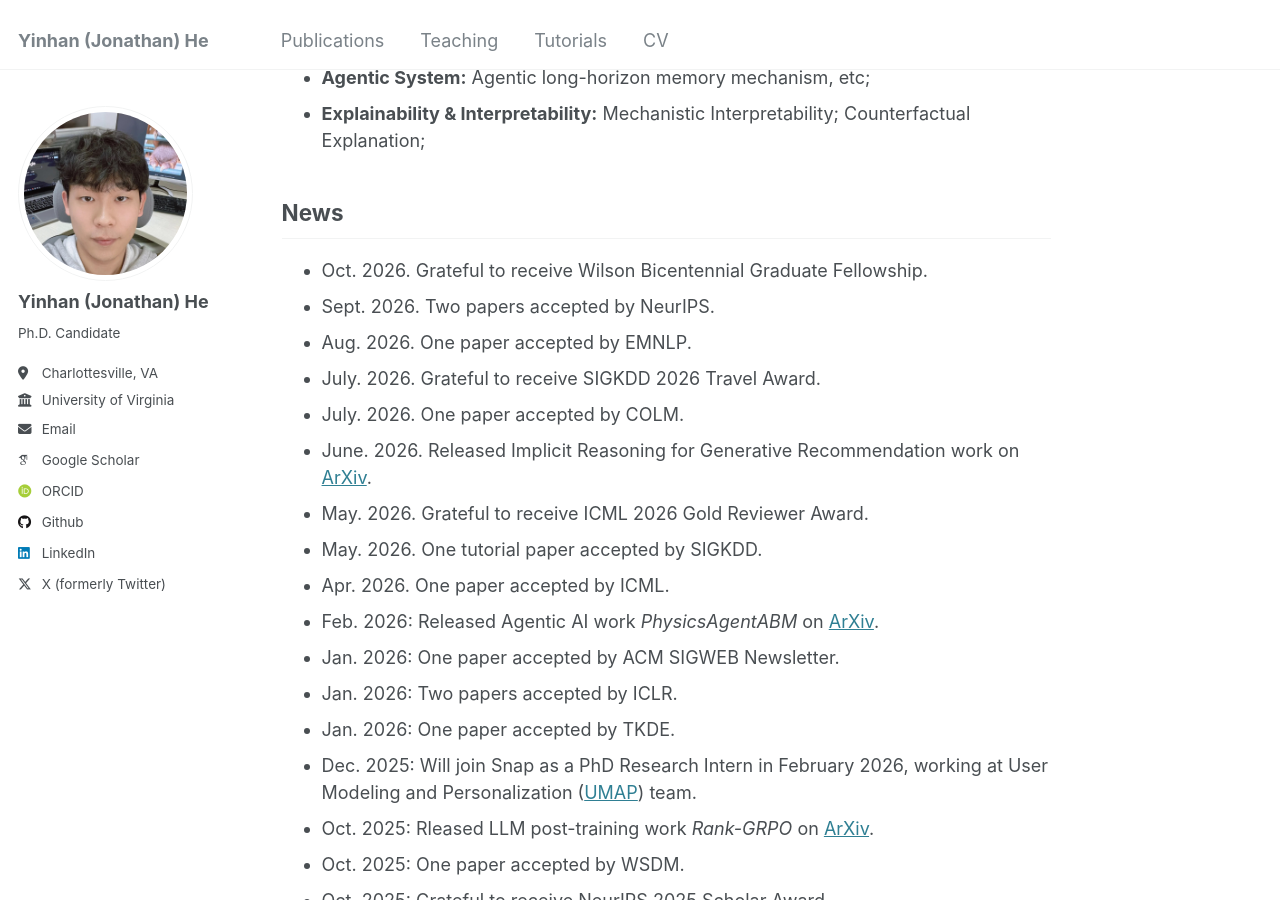
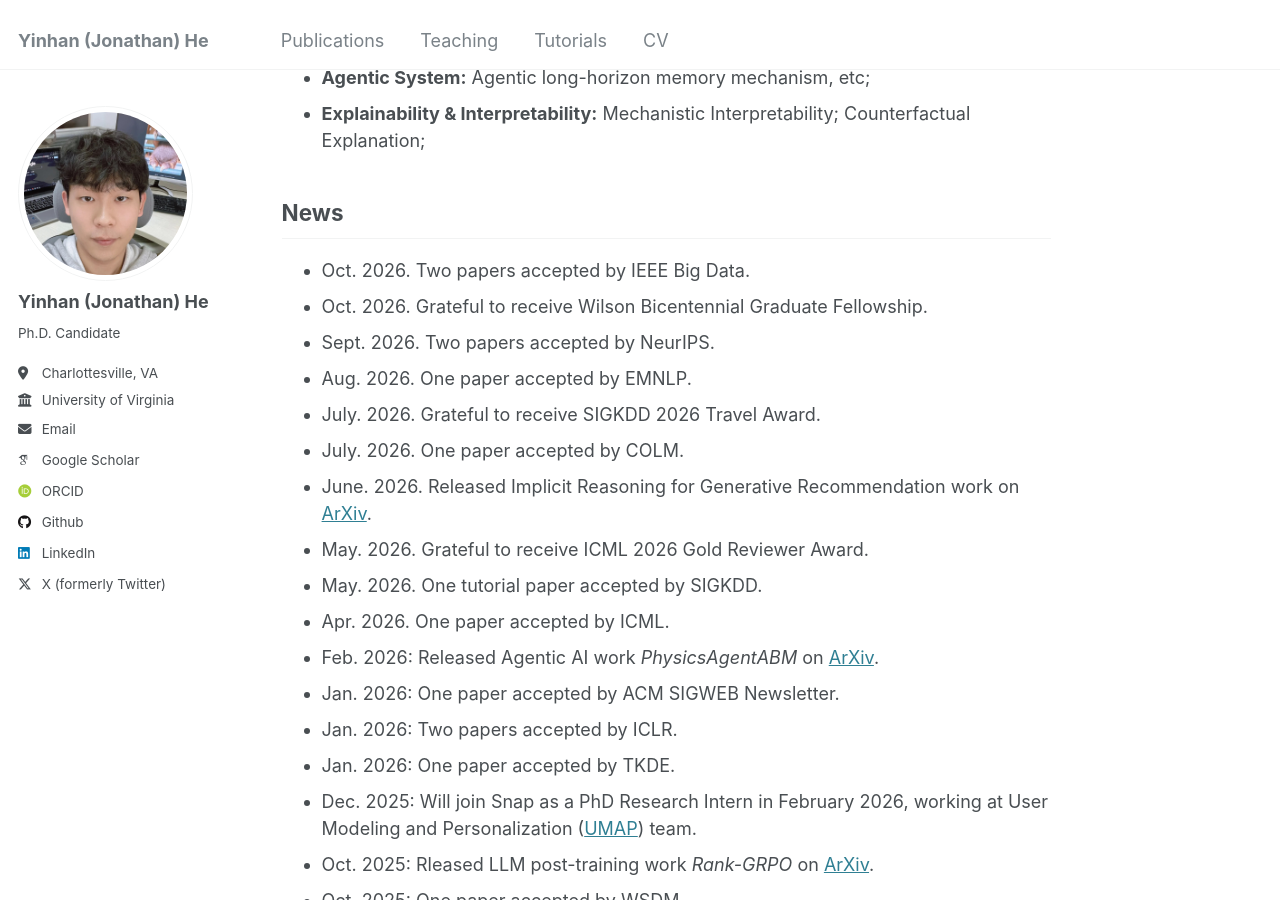
Before and after one commit to YinhanHe123/YinhanHe123.github.io, a Jekyll site: the page built from _pages/about.md, in a window 1280 px wide and 900 px high, scrolled down 433 px. Built offline with Jekyll 4.4.1, drawn with Linux system fonts in a browser that asks for light colours; some web fonts are replaced; a script that is not in the unit is left out.

Commit message:
Add recent news updates to about page

```diff
--- a/_pages/about.md
+++ b/_pages/about.md
@@ -27,6 +27,7 @@ I am a Ph.D. candidate in the [Department of Electrical and Computer Engineering
 
 News
 ------
+* Oct. 2026. Two papers accepted by IEEE Big Data.
 * Oct. 2026. Grateful to receive Wilson Bicentennial Graduate Fellowship.
 * Sept. 2026. Two papers accepted by NeurIPS.
 * Aug. 2026. One paper accepted by EMNLP.
```
